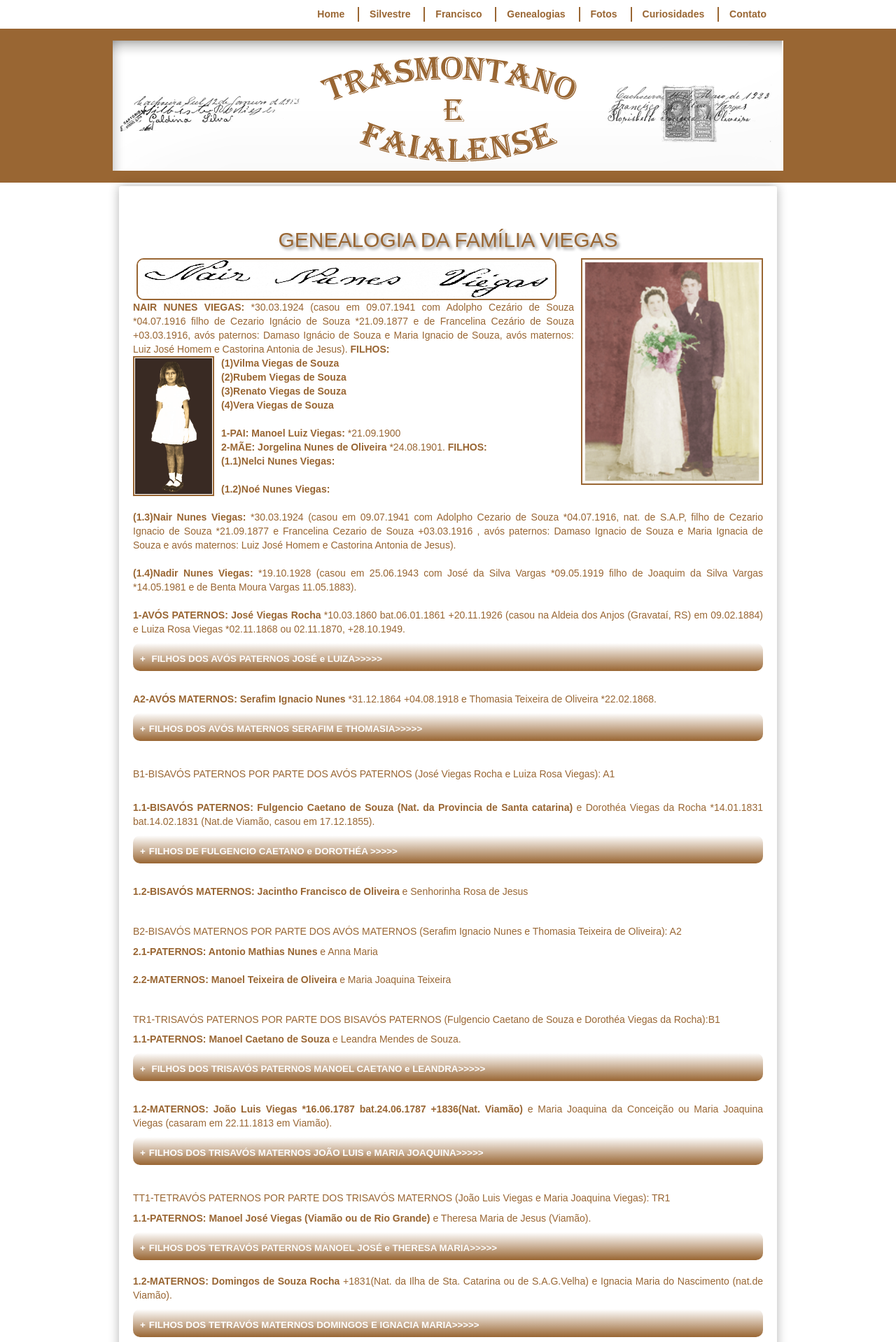
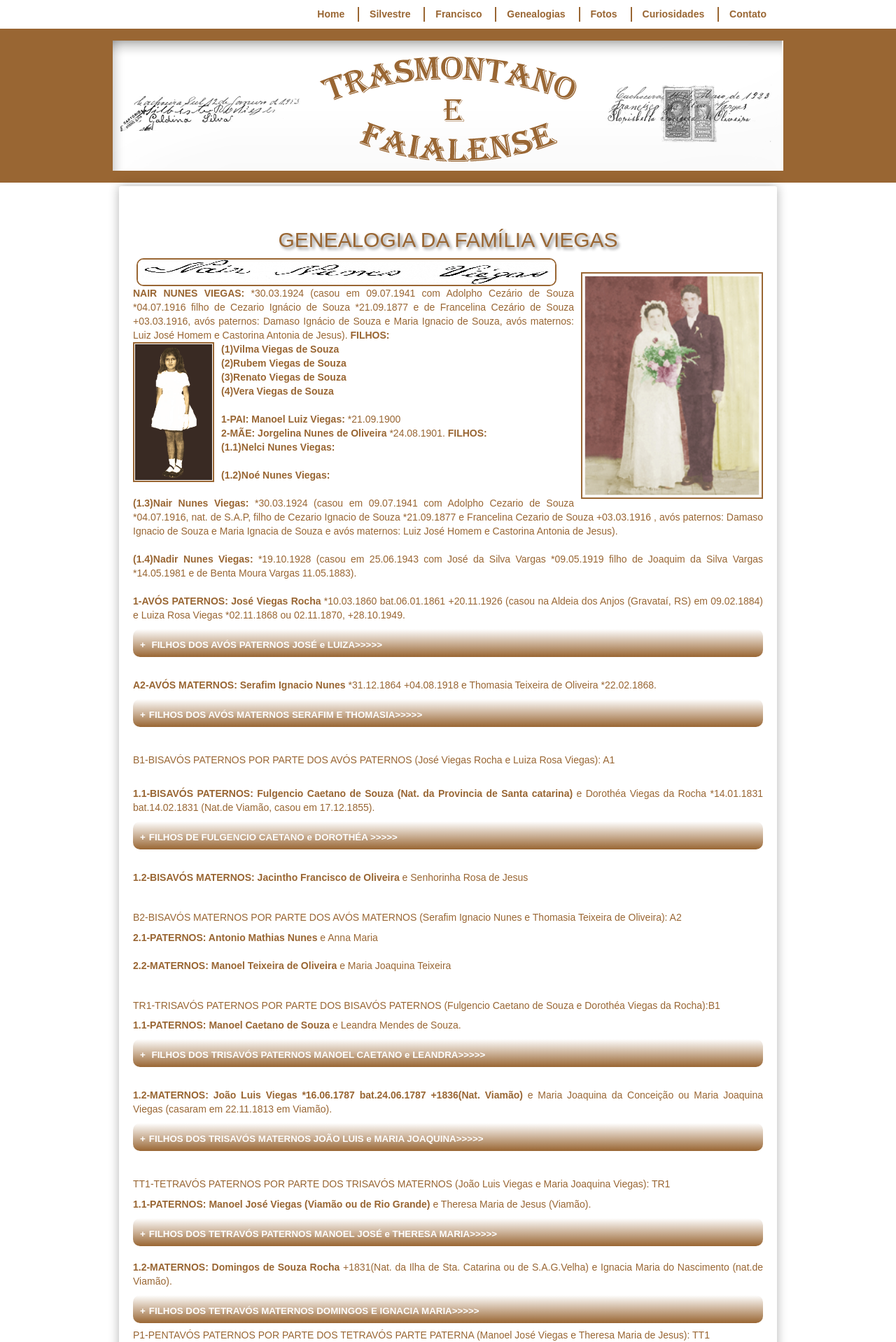
Before and after one commit to claudiovargas1955/claudiovargas1955.github.io, a Jekyll site: the page built from _pages/genealogia-da-familia-viegas.html, in a window 1280 px wide. Shown: the top 1918 px of the page at 70% size. Built offline with Jekyll 4.4.1, drawn with Linux system fonts in a browser that asks for light colours; some web fonts are replaced.

Commit message:
Update genealogia-da-familia-viegas.html

```diff
--- a/_pages/genealogia-da-familia-viegas.html
+++ b/_pages/genealogia-da-familia-viegas.html
@@ -46,8 +46,8 @@
 </style>
 
 <h2>GENEALOGIA DA FAMÍLIA VIEGAS</h2>
-<img class="esq1" style="float:left"; src="/images/Nair.png" width="600px" height="60px" align="center" title="Assinatura Nair Nunes Viegas -
-09.07.1941";/>
+<img class="esq1" style="float:left"; src="/images/Nair.png" width="600px" height="40px" align="center" title="Assinatura Nair Nunes Viegas -
+09.07.1941";/><br>
 
 <p><img class="dir" style="float:right"; width="260px padding-botton:1px"; src="/images/145076040011.png" title="Casamento de Nair Viegas e Adolfo Souza";/>
 
```
